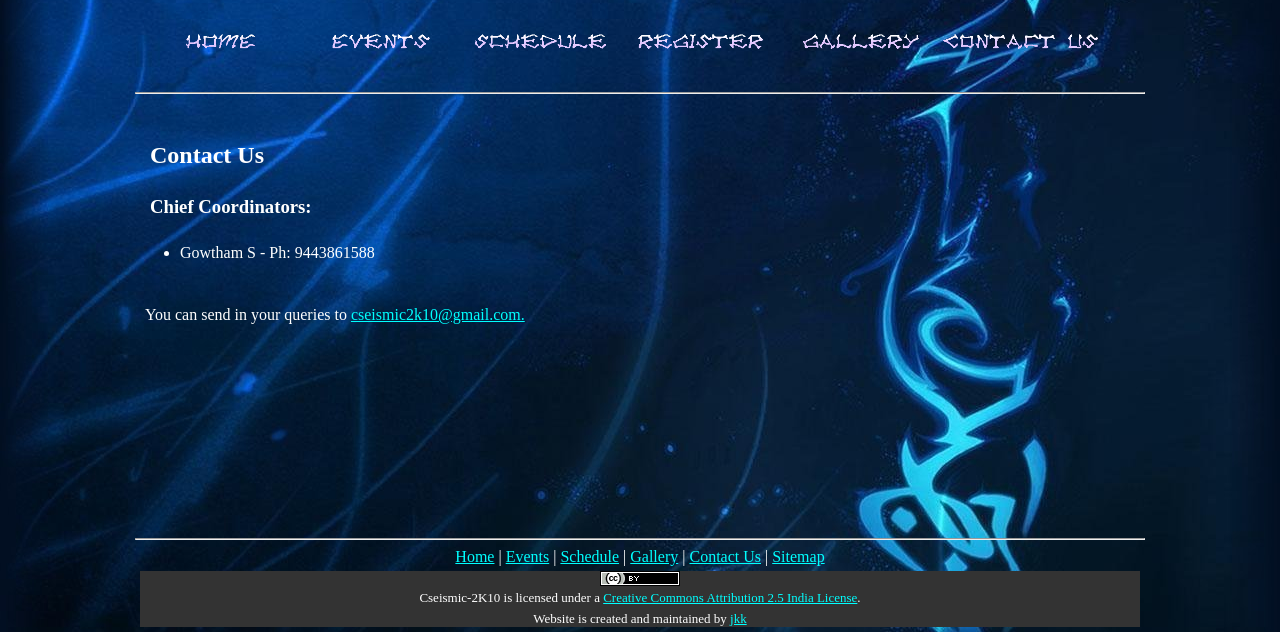
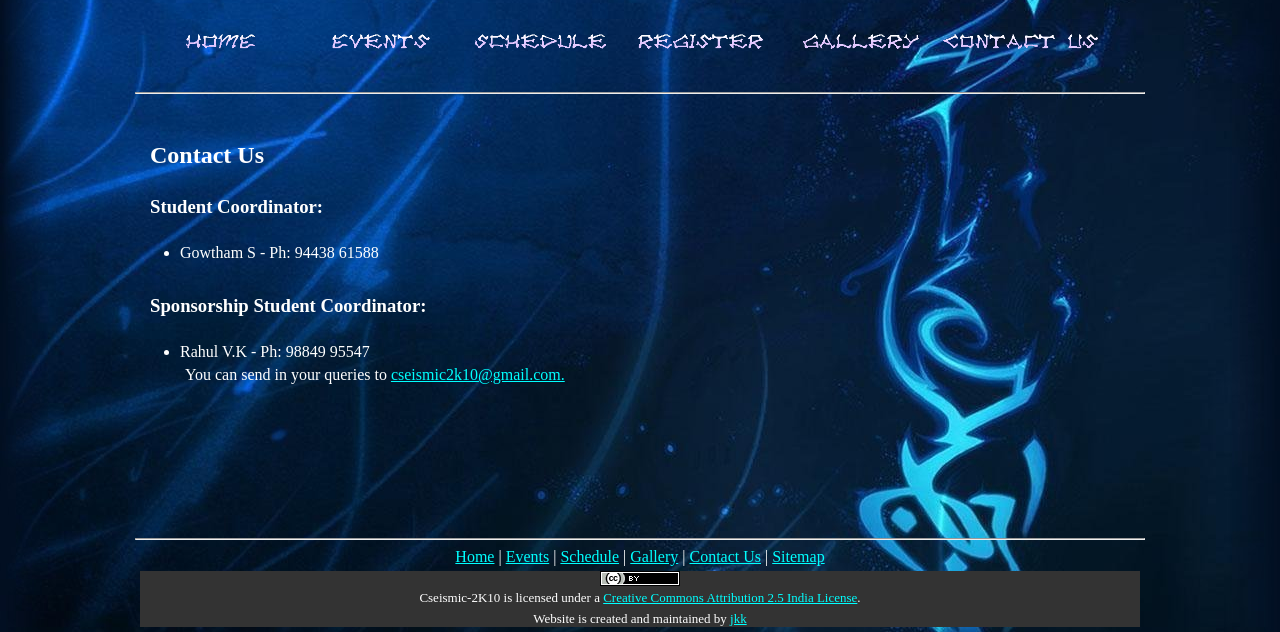
Before and after one commit to justjkk/cseismic2kx, a Django app: template templates/host/contact_us.html in a window 1280 px wide. Shown: the part 279-911 px from the top of the page. Run offline with Django 3.2, Linux system fonts and the light colour scheme; the template is opened without the code that fills it, so the values that code supplies are empty.

Commit message:
Added Contact Us - Sponsorship coord

```diff
--- a/templates/host/contact_us.html
+++ b/templates/host/contact_us.html
@@ -4,10 +4,13 @@
     {% endblock %}
     {% block content %}
         <h2>Contact Us</h2>
-        <h3>Chief Coordinators:</h3>
+        <h3>Student Coordinator:</h3>
         <ul>
-            <li>Gowtham S - Ph: 9443861588</li>
+            <li>Gowtham S - Ph: 94438 61588</li>
         </ul>
+        <h3>Sponsorship Student Coordinator:</h3>
+        <ul>
+            <li>Rahul V.K - Ph: 98849 95547
         <br>
         <div>You can send in your queries to <a href="mailto:cseismic2k10@gmail.com">cseismic2k10@gmail.com.</a></div>
 
```
